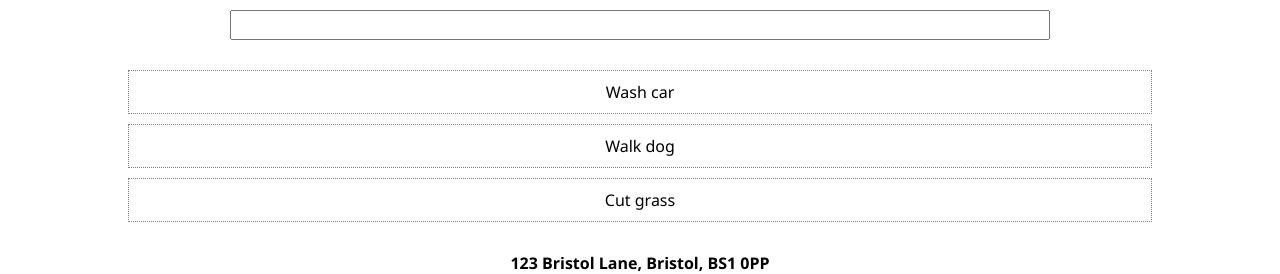
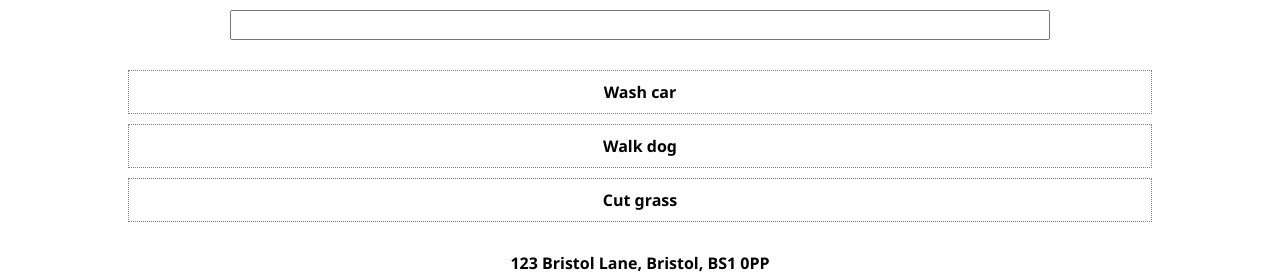
Before and after one commit to AndyBowerman/html-css-recap, a plain HTML site: page index.html in a window 1280 px wide. Shown: the part 200-474 px from the top of the page. Drawn offline with Linux system fonts and the light colour scheme.

Commit message:
amended style of list-items

```diff
--- a/index.html
+++ b/index.html
@@ -23,9 +23,9 @@
         <section>
             <input type="text">
             <ul id="todo-items">
-                <li>Wash car</li>
-                <li>Walk dog</li>
-                <li>Cut grass</li>
+                <li class="todo-item">Wash car</li>
+                <li class="todo-item">Walk dog</li>
+                <li class="todo-item">Cut grass</li>
             </ul>
         </section>
     </main>
--- a/styles.css
+++ b/styles.css
@@ -75,3 +75,9 @@ footer img {
     height: 140px;
     width: auto;
 }
+
+.todo-item {
+    font-weight: bold;
+    list-style: none;
+    margin: 10px 0;
+}
```
